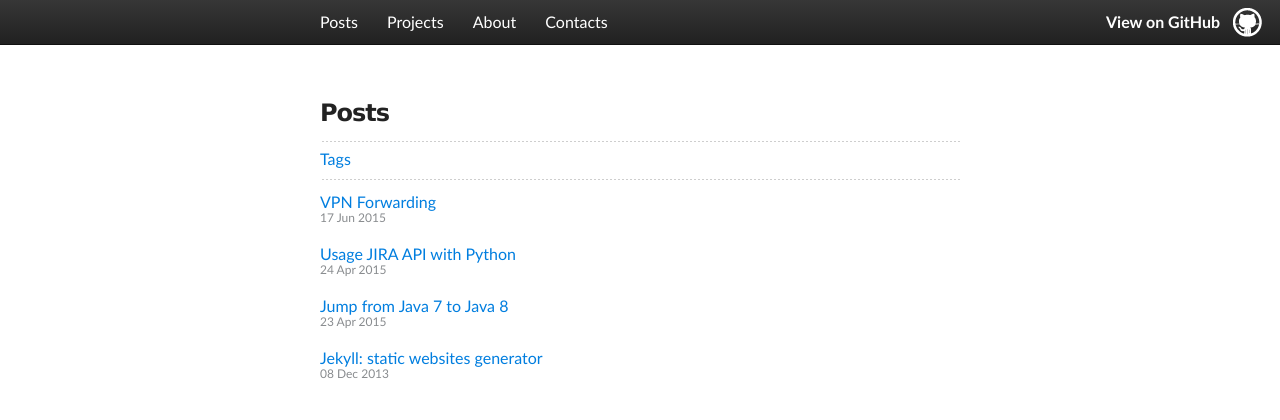
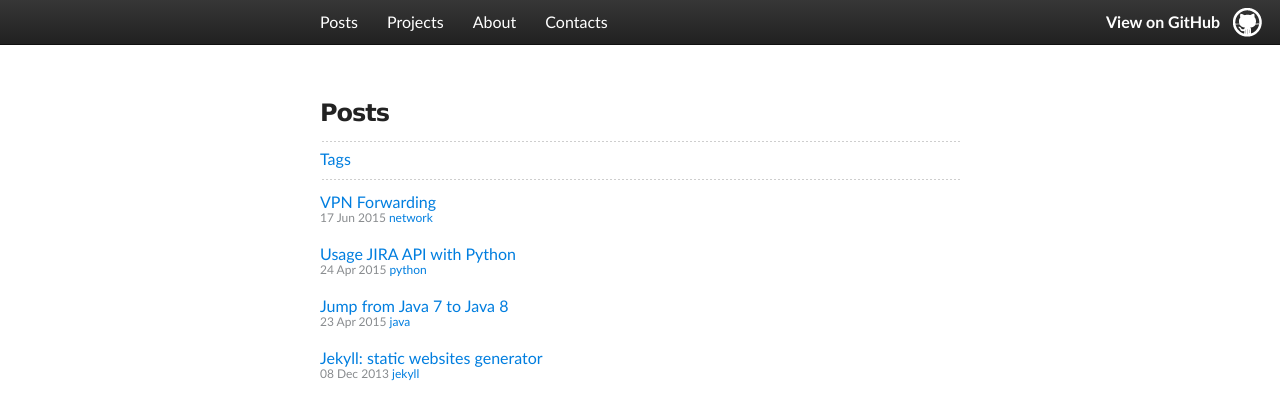
Before and after one commit to render1980/render1980.github.io, a Jekyll site: the page built from index.html, in a window 1280 px wide. Shown: the top 420 px of the page. Built offline with Jekyll 4.4.1, drawn with Linux system fonts in a browser that asks for light colours.

Commit message:
+ tag for each post on index page

```diff
--- a/index.html
+++ b/index.html
@@ -7,5 +7,5 @@ title: Posts
 <a href="/tags.html">Tags</a>
 <hr></hr>
 {% for post in site.posts %}
-	<p><a href="{{ post.url }}">{{ post.title }}</a><div class="dates">{{ post.date | date_to_string }}</div></p>
+<p><a href="{{ post.url }}">{{ post.title }}</a><div class="dates">{{ post.date | date_to_string }} <a href="{{ site.url }}{{ site.baseurl }}/tags/{{ post.tag }}">{{ post.tag }}</a></div></p>
 {% endfor %}
```
